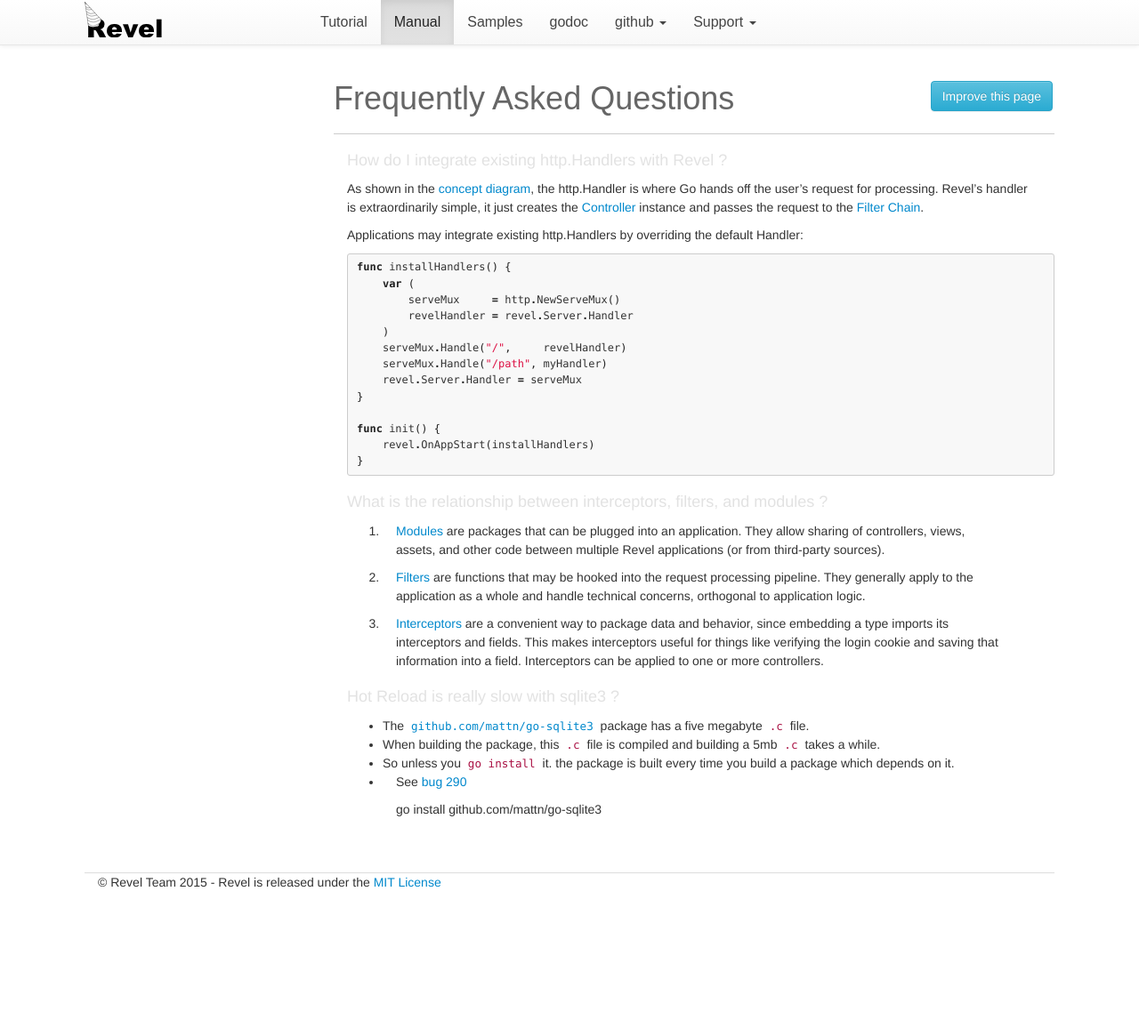
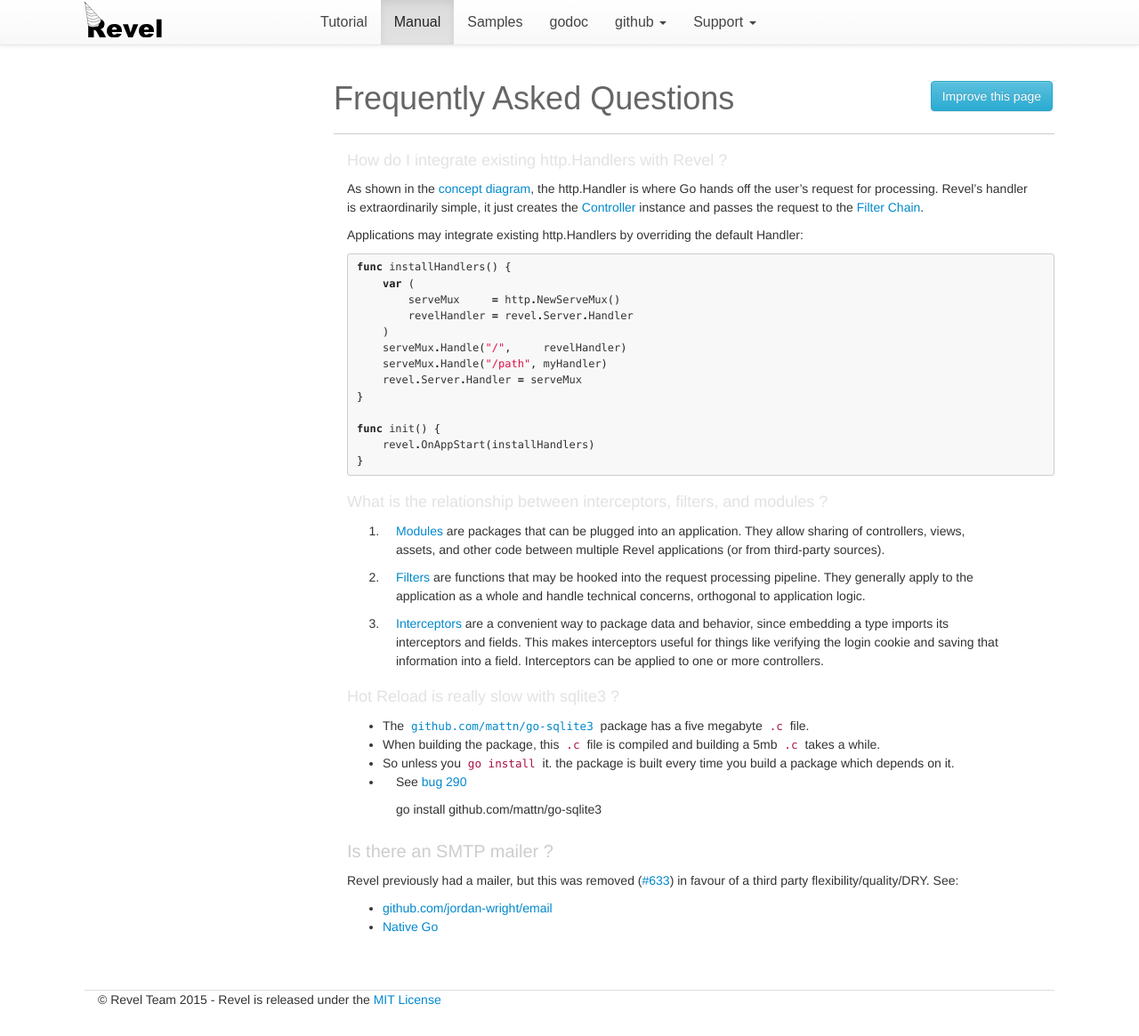
Before and after one commit to revel/revel.github.io, a Jekyll site: the page built from manual/faq.md, in a window 1280 px wide. Shown: the whole page at 89% size. Built offline with Jekyll 4.4.1, drawn with Linux system fonts in a browser that asks for light colours; nearby versions of some CDN libraries; comment, search, counter and statistics services are not loaded; before the commit the page ends 1033 px from its top, so only the background shows below that.

Commit message:
add faw re mailer

```diff
--- a/manual/faq.md
+++ b/manual/faq.md
@@ -53,3 +53,12 @@ into a field.  Interceptors can be applied to one or more controllers.
 {% raw %}
     go install github.com/mattn/go-sqlite3
 {% endraw %}
+
+
+### Is there an SMTP mailer ?
+
+Revel previously had a mailer, but this was removed ([#633](https://github.com/revel/revel/pull/633))
+in favour of a third party flexibility/quality/DRY. See:
+
+- [github.com/jordan-wright/email](https://github.com/jordan-wright/email)
+- [Native Go](https://github.com/golang/go/wiki/SendingMail)
```
